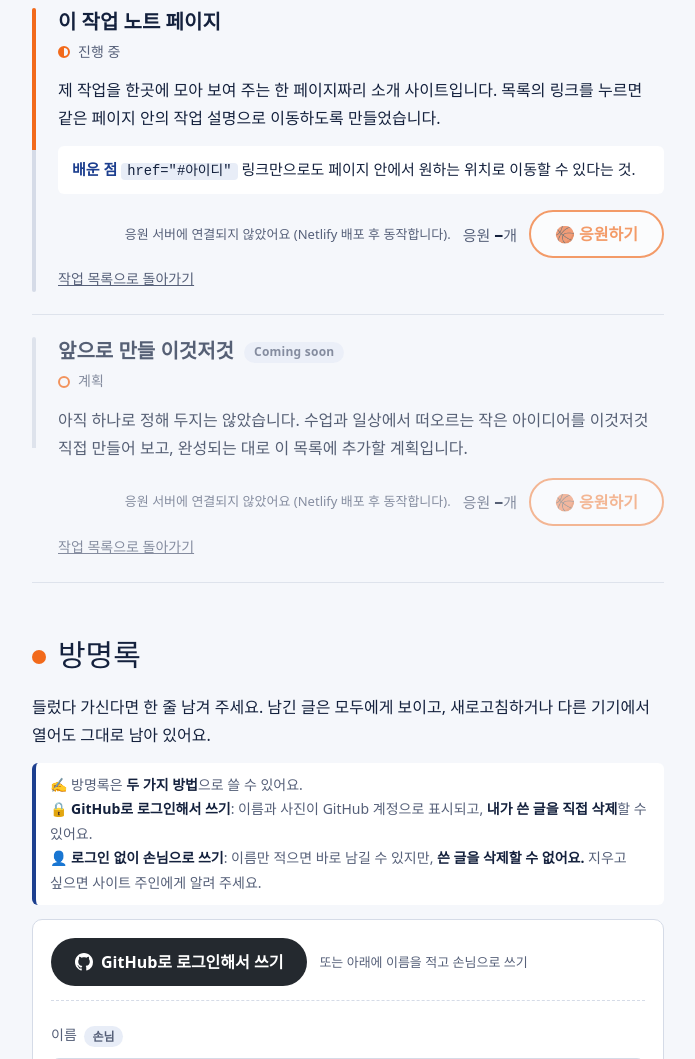
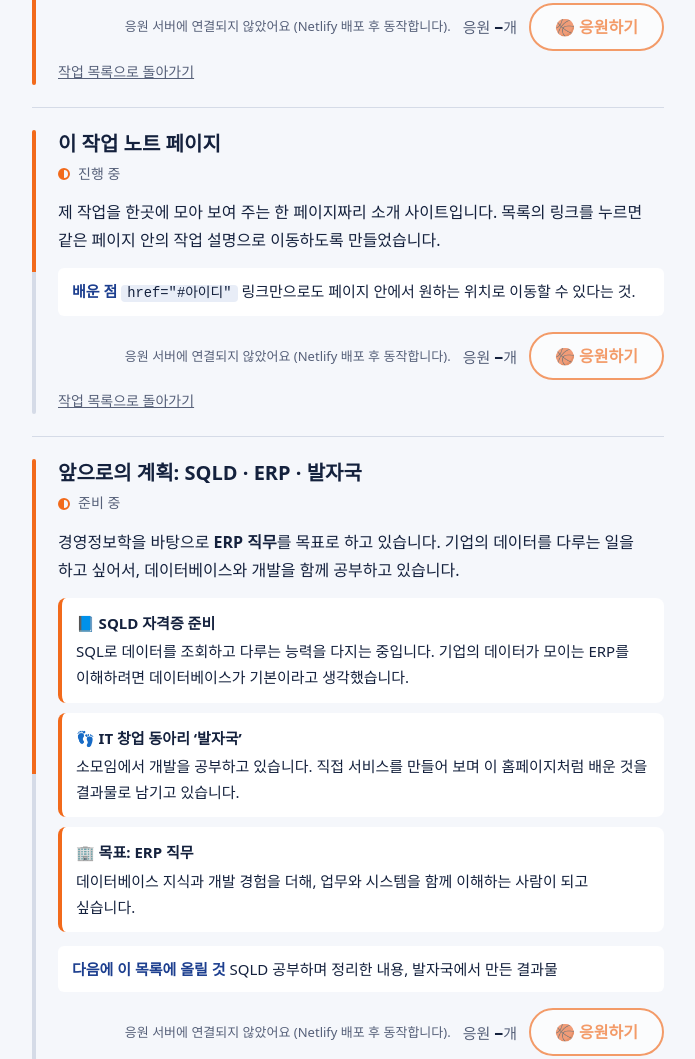
Before and after one commit to bjh966700-tech/bjh966700-tech.github.io, a plain HTML site: page index.html in a window 1280 px wide. Shown: the part 1741-2800 px from the top of the page, without its empty margins (292-987 px from the left). Drawn offline with nearby package versions, Linux system fonts and the light colour scheme; no server answers; a web font is replaced by a local one.

Commit message:
'앞으로 만들 이것저것'을 구체적인 계획으로: SQLD · ERP · 발자국
- 짝 피드백(3차): 앞으로 할 일에 구체적인 내용이 있으면 좋겠다
- 작업 카드를 '앞으로의 계획: SQLD · ERP · 발자국'으로 바꾸고 상태를 계획→준비 중으로 변경
- SQLD 자격증 준비, IT 창업 동아리 '발자국'에서 개발 공부, 희망 직무 ERP를 항목별로 소개
- 소개 섹션에 희망 직무·활동, 요즘 배우는 것에 SQL 추가

Co-Authored-By: Claude Opus 5.5 <noreply@anthropic.com>
Claude-Session: https://claude.ai/code/session_01QWnLMibhGBC3723cwj1Tu9

```diff
--- a/index.html
+++ b/index.html
@@ -90,6 +90,9 @@
   .status{display:flex;align-items:center;gap:8px;margin:4px 0 12px;font-size:14px;color:var(--muted)}
   .learned{padding:10px 14px;background:#fff;border-radius:6px;font-size:15px}
   .learned b{color:var(--court)}
+  .plan{list-style:none;margin:0 0 14px;padding:0;display:grid;gap:10px}
+  .plan li{padding:12px 14px;background:#fff;border-radius:8px;border-left:4px solid var(--ball);font-size:15px}
+  .plan li b{display:block;margin-bottom:2px;color:var(--ink)}
   /* 주요 기능 버튼: 모두 같은 큰 크기 (높이 48px) */
   .links{display:flex;flex-wrap:wrap;gap:10px;margin:16px 0 6px}
   .act{display:inline-flex;align-items:center;justify-content:center;gap:8px;min-height:48px;padding:0 24px;
@@ -206,7 +209,9 @@
     <dl class="facts">
       <dt>학교</dt><dd>국민대학교 경영정보학부</dd>
       <dt>좋아하는 것</dt><dd>농구</dd>
-      <dt>요즘 배우는 것</dt><dd>HTML, CSS, JavaScript, Git과 GitHub Pages</dd>
+      <dt>요즘 배우는 것</dt><dd>HTML, CSS, JavaScript, Git과 GitHub Pages, SQL(SQLD 자격증 준비 중)</dd>
+      <dt>희망 직무</dt><dd>ERP</dd>
+      <dt>활동</dt><dd>IT 창업 동아리 ‘발자국’에서 개발 공부</dd>
     </dl>
   </section>
 
@@ -216,7 +221,7 @@
     <ul class="jump">
       <li><a href="#work-snake"><span class="ball done"></span>Snake Arena 웹 게임</a></li>
       <li><a href="#work-profile"><span class="ball doing"></span>이 작업 노트 페이지</a></li>
-      <li><a href="#work-next"><span class="ball plan"></span>앞으로 만들 이것저것</a></li>
+      <li><a href="#work-next"><span class="ball doing"></span>앞으로의 계획 (SQLD · ERP · 발자국)</a></li>
     </ul>
 
     <article class="work is-done" id="work-snake">
@@ -247,10 +252,16 @@
       <a class="back" href="#works">작업 목록으로 돌아가기</a>
     </article>
 
-    <article class="work is-plan" id="work-next">
-      <h3>앞으로 만들 이것저것</h3>
-      <p class="status"><span class="ball plan"></span>계획</p>
-      <p>아직 하나로 정해 두지는 않았습니다. 수업과 일상에서 떠오르는 작은 아이디어를 이것저것 직접 만들어 보고, 완성되는 대로 이 목록에 추가할 계획입니다.</p>
+    <article class="work is-doing" id="work-next">
+      <h3>앞으로의 계획: SQLD · ERP · 발자국</h3>
+      <p class="status"><span class="ball doing"></span>준비 중</p>
+      <p>경영정보학을 바탕으로 <b>ERP 직무</b>를 목표로 하고 있습니다. 기업의 데이터를 다루는 일을 하고 싶어서, 데이터베이스와 개발을 함께 공부하고 있습니다.</p>
+      <ul class="plan">
+        <li><b>📘 SQLD 자격증 준비</b> SQL로 데이터를 조회하고 다루는 능력을 다지는 중입니다. 기업의 데이터가 모이는 ERP를 이해하려면 데이터베이스가 기본이라고 생각했습니다.</li>
+        <li><b>👣 IT 창업 동아리 ‘발자국’</b> 소모임에서 개발을 공부하고 있습니다. 직접 서비스를 만들어 보며 이 홈페이지처럼 배운 것을 결과물로 남기고 있습니다.</li>
+        <li><b>🏢 목표: ERP 직무</b> 데이터베이스 지식과 개발 경험을 더해, 업무와 시스템을 함께 이해하는 사람이 되고 싶습니다.</li>
+      </ul>
+      <p class="learned"><b>다음에 이 목록에 올릴 것</b> SQLD 공부하며 정리한 내용, 발자국에서 만든 결과물</p>
       <div class="cheer" data-work="next">
         <button type="button" disabled aria-label="응원하기">🏀 응원하기</button>
         <span class="count">응원 <b>–</b>개</span>
```
